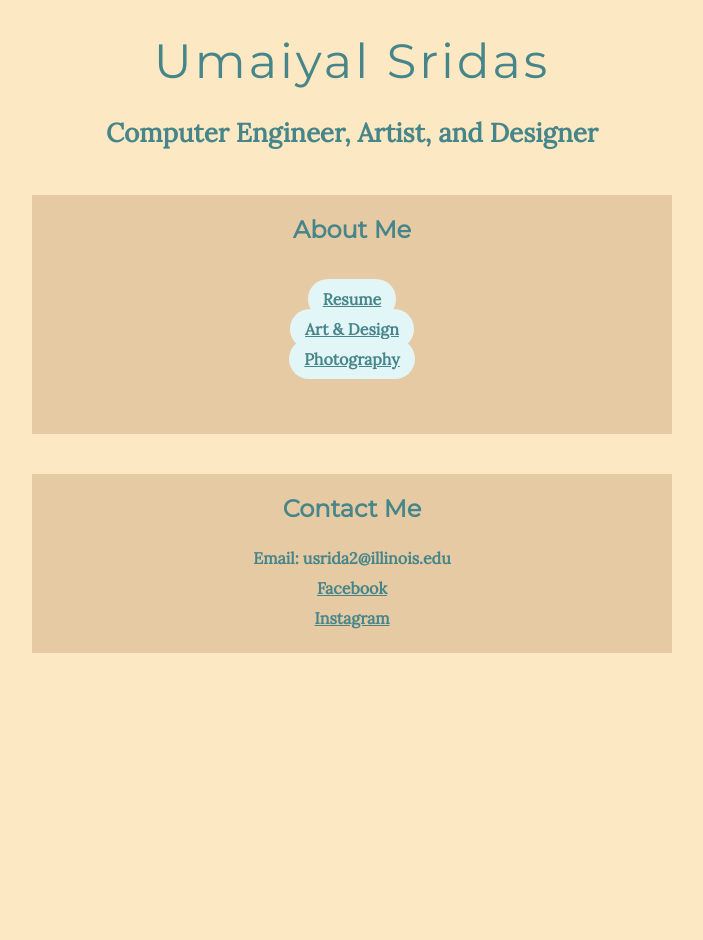
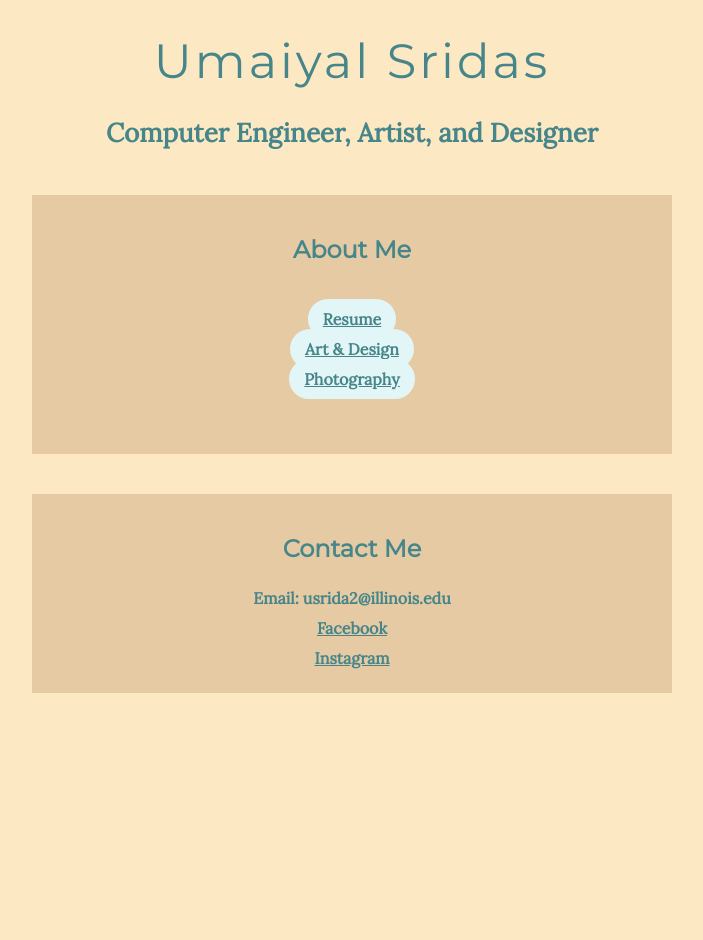
Before and after one commit to usridas/usridas.github.io, a Jekyll site: the page built from README.md, in a window 1280 px wide. Shown: the whole page, without its empty margins (288-991 px from the left). Built offline with Jekyll 4.4.1, drawn with Linux system fonts in a browser that asks for light colours; our own code applies the rules of GitHub Pages for plain Markdown files.

Commit message:
Update home.scss

```diff
--- a/assets/home.scss
+++ b/assets/home.scss
@@ -4,12 +4,12 @@
 
 .section {
   background: rgba($english-tea, .8);
-  padding-bottom: 20px;
+  padding: 20px 0;
 }
 
 .my-main > p {
   text-align: center;
-  margin: 50px;
+  margin: 50px 0;
 }
 
 .links {
```
